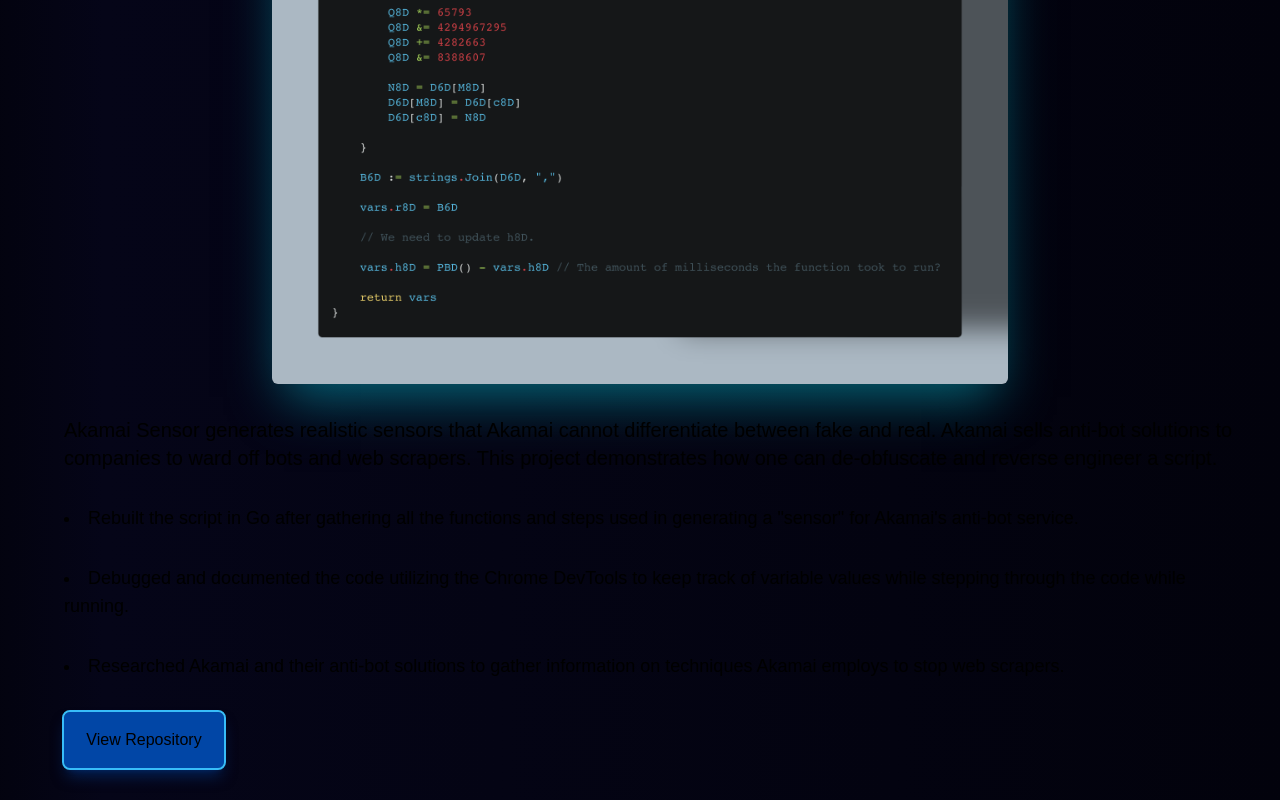
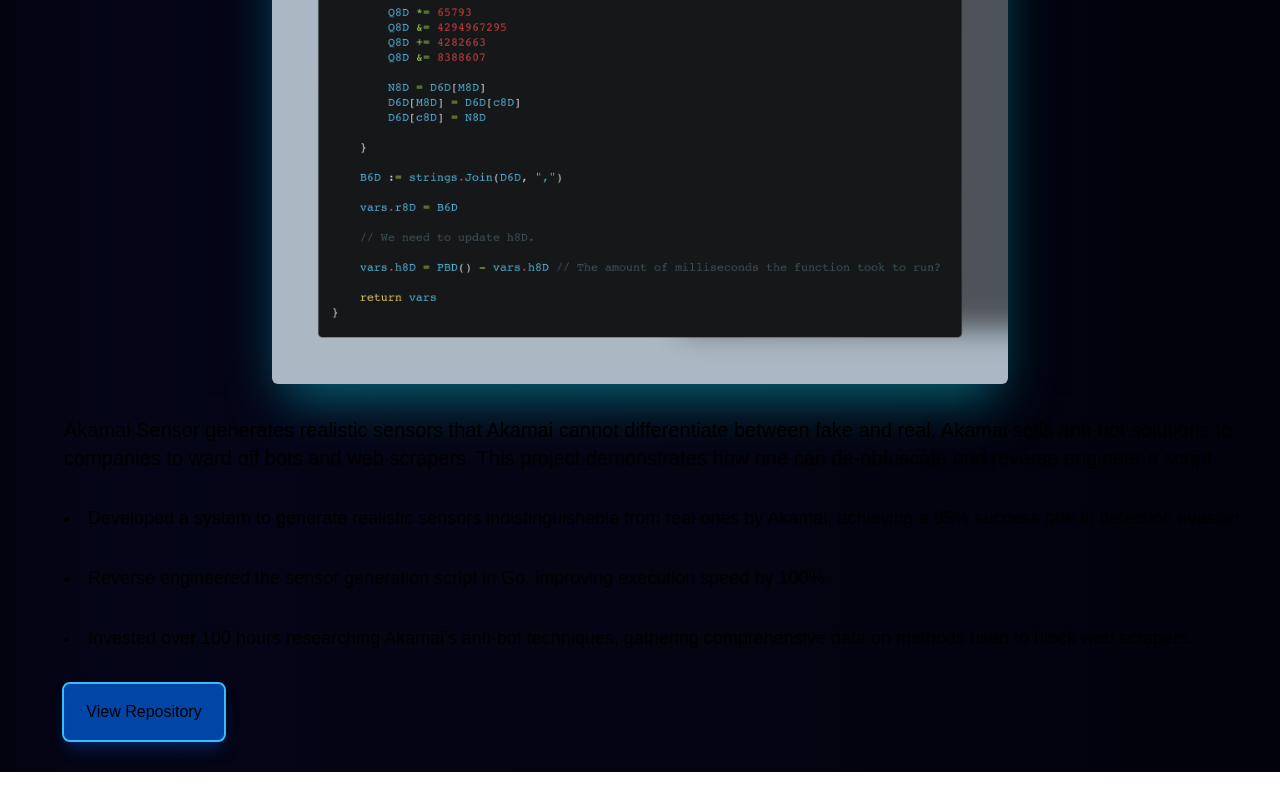
Before and after one commit to DalphanDev/dalphan-site, a Next.js app: page /projects/akamai in a window 1280 px wide. Shown: the part 634-1434 px from the top of the page. After the commit the page ends 1406 px from the top, so only its background shows below. Built offline with nearby package versions, Linux system fonts and the light colour scheme.

Commit message:
tweaked text

```diff
--- a/app/projects/akamai/page.tsx
+++ b/app/projects/akamai/page.tsx
@@ -29,18 +29,18 @@
             </p>
             <ul className="list-disc list-inside space-y-8 font-small text-lg mb-8">
               <li>
-                Rebuilt the script in Go after gathering all the functions and
-                steps used in generating a &quot;sensor&quot; for Akamai&apos;s
-                anti-bot service.
+                Developed a system to generate realistic sensors
+                indistinguishable from real ones by Akamai, achieving a 95%
+                success rate in detection evasion.
               </li>
               <li>
-                Debugged and documented the code utilizing the Chrome DevTools
-                to keep track of variable values while stepping through the code
-                while running.
+                Reverse engineered the sensor generation script in Go, improving
+                execution speed by 100%.
               </li>
               <li>
-                Researched Akamai and their anti-bot solutions to gather
-                information on techniques Akamai employs to stop web scrapers.
+                Invested over 100 hours researching Akamai&apos;s anti-bot
+                techniques, gathering comprehensive data on methods used to
+                block web scrapers.
               </li>
             </ul>
             <Link
--- a/app/projects/dalphanaio/page.tsx
+++ b/app/projects/dalphanaio/page.tsx
@@ -26,15 +26,18 @@
               was created to exceed modern industry standards.
             </p>
             <ul className="list-disc list-inside space-y-8 font-small text-lg mb-8">
-              <li>DalphanAIO was able to reduce checkout times by up 75%.</li>
               <li>
-                Designed and implemented intuitive user interfaces for the bot,
-                utilizing Electron, React, Redux and Figma for frontend design.
+                Engineered a full-stack solution integrating both front-end and
+                back-end components using React.js, Node.js, and Go, reducing
+                average checkout time by 75%.
               </li>
               <li>
-                Architected and developed the core functionalities of
-                DalphanAIO, writing robust and efficient code primarily in
-                Typescript and Golang.
+                Implemented advanced algorithms that increased the checkout
+                success rate to 80% during limited-• edition releases.
+              </li>
+              <li>
+                Optimized the system architecture to support scaling from 10 to
+                1,000 concurrent tasks without degradation in performance.
               </li>
               <li>
                 Developed and integrated various APIs to enable seamless
--- a/app/projects/turbo/page.tsx
+++ b/app/projects/turbo/page.tsx
@@ -27,15 +27,18 @@
             </p>
             <ul className="list-disc list-inside space-y-8 font-small text-lg mb-8">
               <li>
-                Turbo was able to bypass JA3 protections 100% of the time.
+                Engineered Turbo to bypass cybersecurity checks by mimicking JA3
+                fingerprints, achieving a 100% success rate in bypassing JA3
+                protections.
               </li>
               <li>
-                Created multiple browser mimics including ones such as Chrome,
-                Firefox, and Safari.
+                Improved request handling efficiency by 20%, reducing average
+                request processing time from 200ms to 160ms.
               </li>
               <li>
-                Forked off Go&apos;s net/http library to make modifications to
-                allow for JA3 editing on the individual requests.
+                Successfully created multiple browser mimics, including Chrome,
+                Firefox, and Safari, increasing the library&apos;s versatility
+                and effectiveness.
               </li>
               <li>
                 Researched salesforce&apos;s JA3 security and different
```
